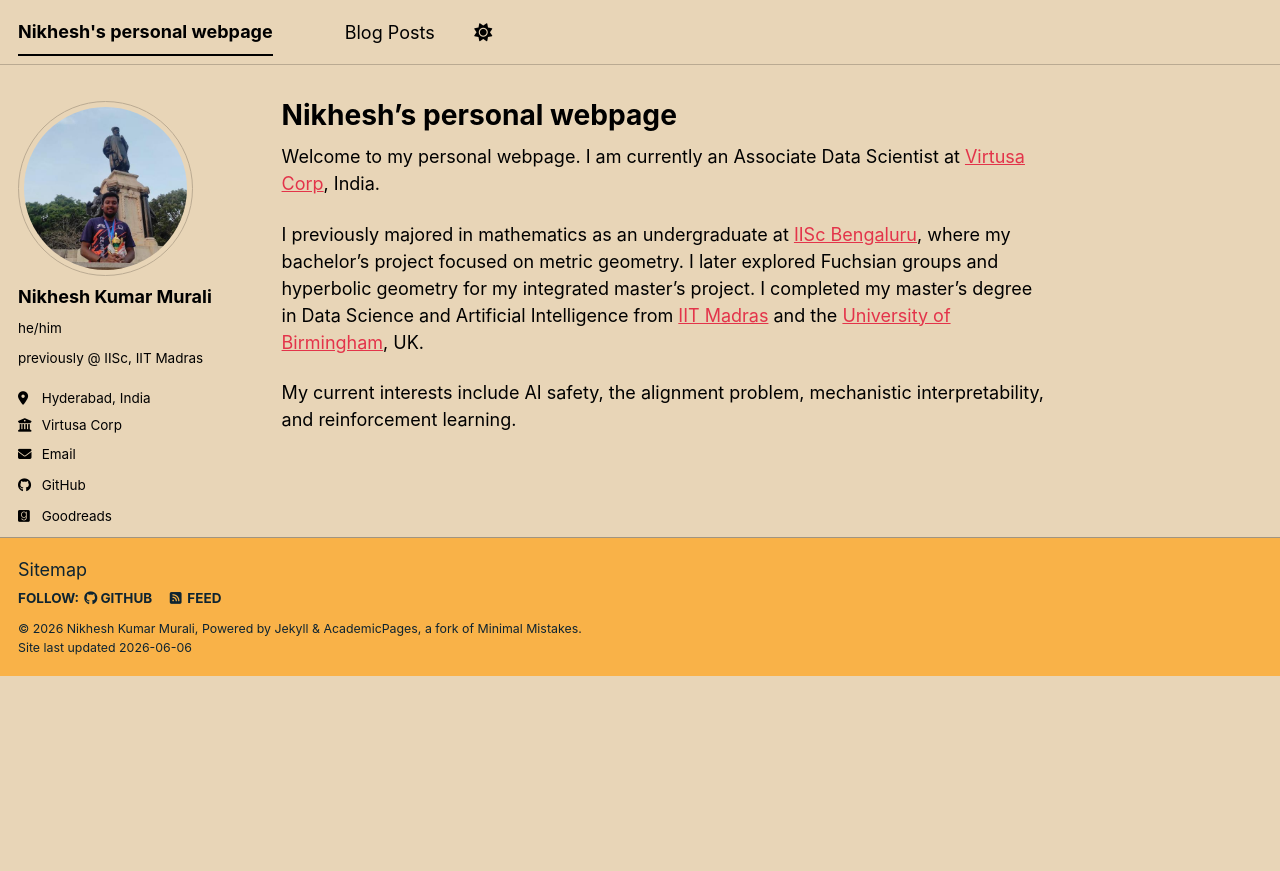
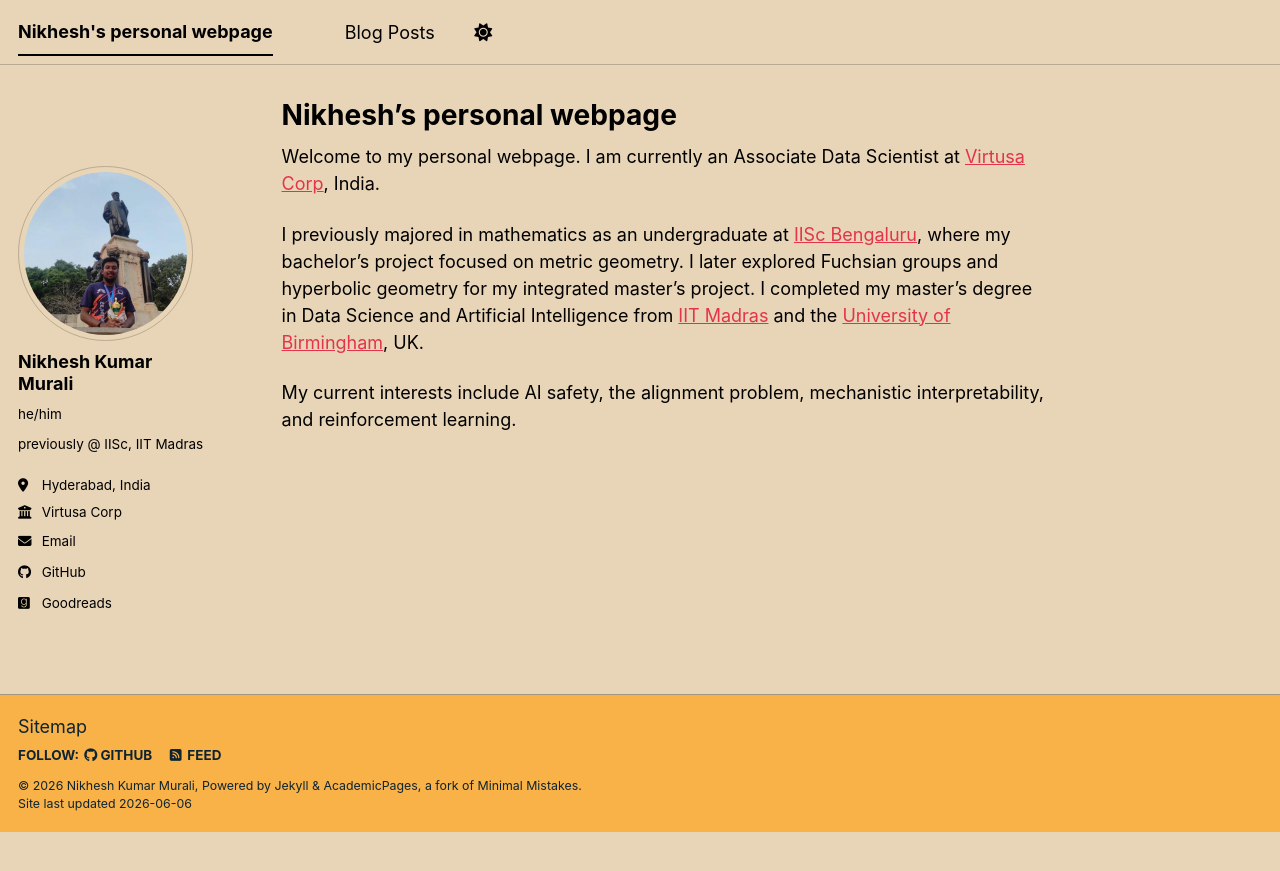
Before and after one commit to NikheshKumar/nikheshkumar.github.io, a Jekyll site: the page built from _pages/about.md, in a window 1280 px wide. Shown: the top 871 px of the page. Built offline with Jekyll 4.4.1, drawn with Linux system fonts in a browser that asks for light colours; a script bundle is joined from its source files by our own code; library files that are not in the unit come from our copies.

Commit message:
Update _sidebar.scss

```diff
--- a/_sass/layout/_sidebar.scss
+++ b/_sass/layout/_sidebar.scss
@@ -18,11 +18,12 @@
   }
 
   @media screen and (min-width: $sidebar-screen-min-width) {
-    height: 100vh;
-    overflow-y: auto;               // Add scrollbar if the sidebar is too long
-    position: fixed;
-    padding-top: $masthead-height;
-  }
+  position: sticky;
+  top: $masthead-height;
+  height: auto;
+  overflow-y: visible;
+  padding-top: 0;
+}
 
   @include breakpoint($large) {
     @include span(2 of 12);
```
